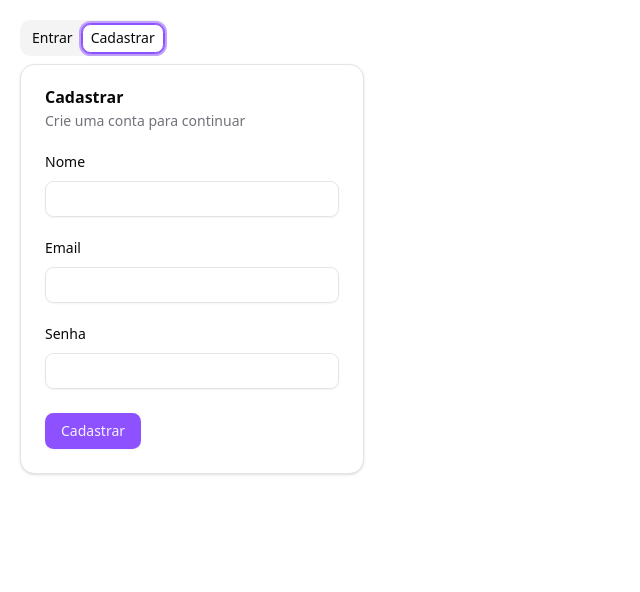
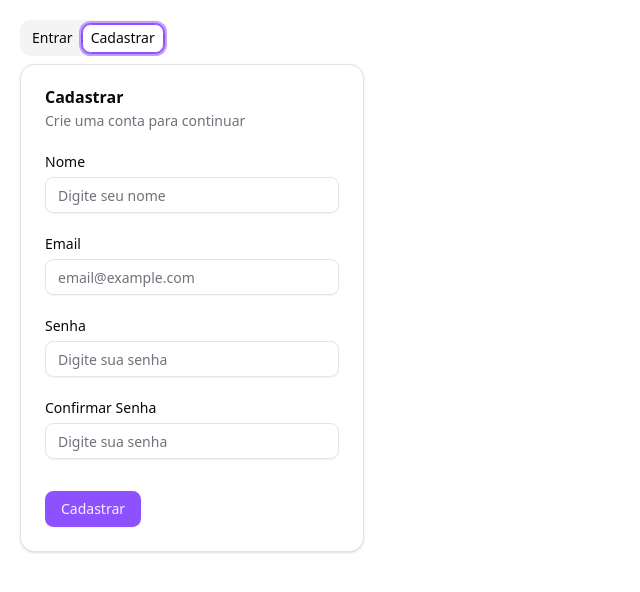
Before and after one commit to arturmois/bewear, a Next.js app: page /auth in a window 1280 px wide. Both pictures are taken after a click on the tab "Cadastrar". Shown: the top 592 px of the page, without its empty margins (0-640 px from the left). Built offline with nearby package versions, Linux system fonts and the light colour scheme.

Commit message:
feat: add sign-up form to auth page; refactor UI components and implement form validation using react-hook-form and zod

```diff
--- /dev/null
+++ b/src/app/auth/components/sign-up-form.tsx
@@ -0,0 +1,140 @@
+"use client";
+
+import { zodResolver } from "@hookform/resolvers/zod";
+import { useForm } from "react-hook-form";
+import { z } from "zod";
+
+import { Button } from "@/components/ui/button";
+import {
+  Card,
+  CardContent,
+  CardDescription,
+  CardFooter,
+  CardHeader,
+  CardTitle,
+} from "@/components/ui/card";
+import {
+  Form,
+  FormControl,
+  FormField,
+  FormItem,
+  FormLabel,
+  FormMessage,
+} from "@/components/ui/form";
+import { Input } from "@/components/ui/input";
+
+const formSchema = z.object({
+  name: z
+    .string("Nome inválido!")
+    .trim()
+    .min(3, "Nome é obrigatório!"),
+  email: z.email("Email inválido!"),
+  password: z
+    .string("Senha inválida!")
+    .min(8, "Senha deve ter pelo menos 8 caracteres!"),
+  confirmPassword: z
+    .string("Senha inválida!")
+    .min(8, "Senha deve ter pelo menos 8 caracteres!"),
+}).refine((data) => data.password === data.confirmPassword, {
+  path: ["confirmPassword"],
+  message: "As senhas não coincidem!",
+});
+
+type FormValues = z.infer<typeof formSchema>;
+
+const SignUpForm = () => {
+  const form = useForm<FormValues>({
+    resolver: zodResolver(formSchema),
+    defaultValues: {
+      name: "",
+      email: "",
+      password: "",
+      confirmPassword: "",
+    },
+  });
+
+  function onSubmit(values: FormValues) {
+    console.log("submit");
+    console.log(values);
+  }
+
+  return (
+    <Card>
+      <CardHeader>
+        <CardTitle>Cadastrar</CardTitle>
+        <CardDescription>Crie uma conta para continuar</CardDescription>
+      </CardHeader>
+      <Form {...form}>
+        <form onSubmit={form.handleSubmit(onSubmit)} className="space-y-8">
+          <CardContent className="grid gap-6">
+            <FormField
+              control={form.control}
+              name="name"
+              render={({ field }) => (
+                <FormItem>
+                  <FormLabel>Nome</FormLabel>
+                  <FormControl>
+                    <Input placeholder="Digite seu nome" {...field} />
+                  </FormControl>
+                  <FormMessage />
+                </FormItem>
+              )}
+            />
+            <FormField
+              control={form.control}
+              name="email"
+              render={({ field }) => (
+                <FormItem>
+                  <FormLabel>Email</FormLabel>
+                  <FormControl>
+                    <Input placeholder="email@example.com" {...field} />
+                  </FormControl>
+                  <FormMessage />
+                </FormItem>
+              )}
+            />
+            <FormField
+              control={form.control}
+              name="password"
+              render={({ field }) => (
+                <FormItem>
+                  <FormLabel>Senha</FormLabel>
+                  <FormControl>
+                    <Input
+                      placeholder="Digite sua senha"
+                      type="password"
+                      {...field}
+                    />
+                  </FormControl>
+                  <FormMessage />
+                </FormItem>
+              )}
+            />
+            <FormField
+              control={form.control}
+              name="confirmPassword"
+              render={({ field }) => (
+                <FormItem>
+                  <FormLabel>Confirmar Senha</FormLabel>
+                  <FormControl>
+                    <Input
+                      placeholder="Digite sua senha"
+                      type="password"
+                      {...field}
+                    />
+                  </FormControl>
+                  <FormMessage />
+                </FormItem>
+              )}
+            />
+          </CardContent>
+          <CardFooter>
+            <Button type="submit">Cadastrar</Button>
+          </CardFooter>
+        </form>
+      </Form>
+    </Card>
+  );
+};
+
+export default SignUpForm;
--- a/src/app/auth/page.tsx
+++ b/src/app/auth/page.tsx
@@ -1,17 +1,7 @@
-import { Button } from "@/components/ui/button";
-import {
-  Card,
-  CardContent,
-  CardDescription,
-  CardFooter,
-  CardHeader,
-  CardTitle,
-} from "@/components/ui/card";
-import { Input } from "@/components/ui/input";
-import { Label } from "@/components/ui/label";
 import { Tabs, TabsContent, TabsList, TabsTrigger } from "@/components/ui/tabs";
 
-import SignInForm from "./components/sigh-in-form";
+import SignInForm from "./components/sign-in-form";
+import SignUpForm from "./components/sign-up-form";
 
 export default function AuthPage() {
   return (
@@ -25,29 +15,7 @@ export default function AuthPage() {
           <SignInForm />
         </TabsContent>
         <TabsContent value="sign-up">
-          <Card>
-            <CardHeader>
-              <CardTitle>Cadastrar</CardTitle>
-              <CardDescription>Crie uma conta para continuar</CardDescription>
-            </CardHeader>
-            <CardContent className="grid gap-6">
-              <div className="grid gap-3">
-                <Label htmlFor="name">Nome</Label>
-                <Input id="name" />
-              </div>
-              <div className="grid gap-3">
-                <Label htmlFor="email">Email</Label>
-                <Input id="email" />
-              </div>
-              <div className="grid gap-3">
-                <Label htmlFor="password">Senha</Label>
-                <Input id="password" type="password" />
-              </div>
-            </CardContent>
-            <CardFooter>
-              <Button>Cadastrar</Button>
-            </CardFooter>
-          </Card>
+          <SignUpForm />
         </TabsContent>
       </Tabs>
     </div>
```
Also changed, not shown: src/app/auth/components/sign-in-form.tsx (renamed from src/app/auth/components/sigh-in-form.tsx).
